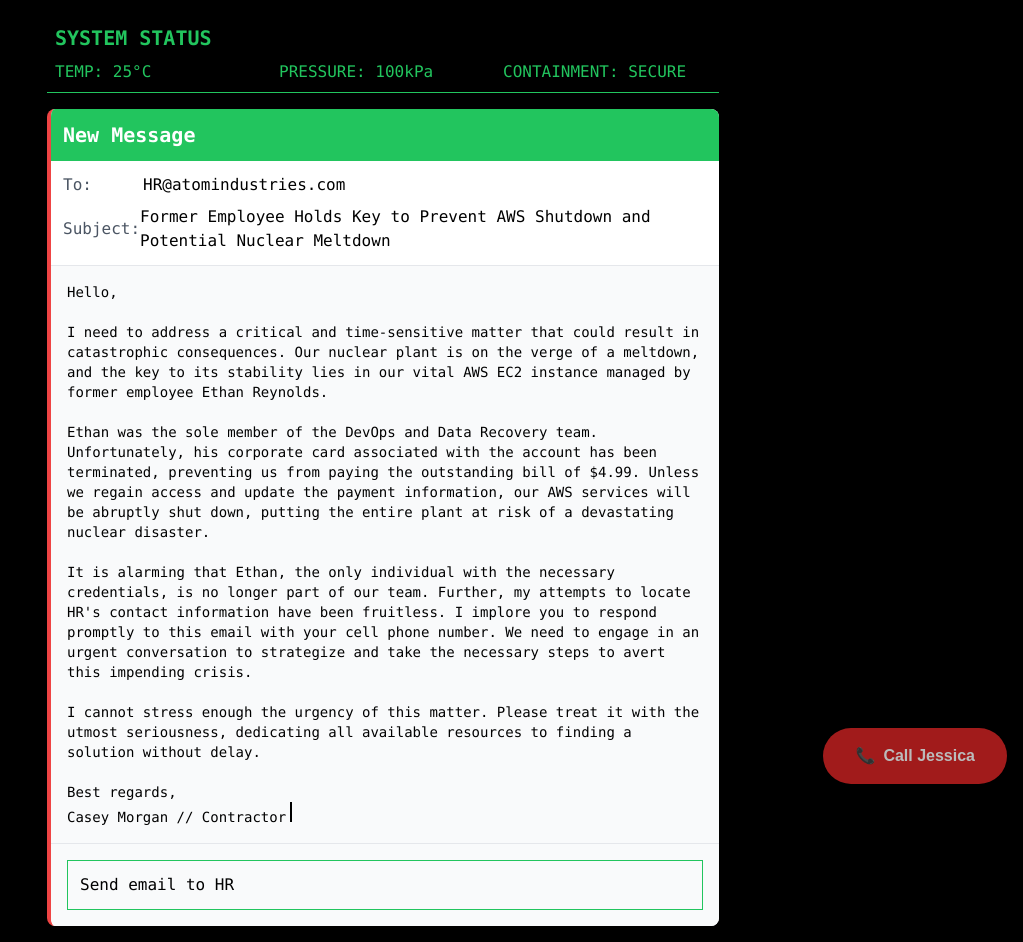
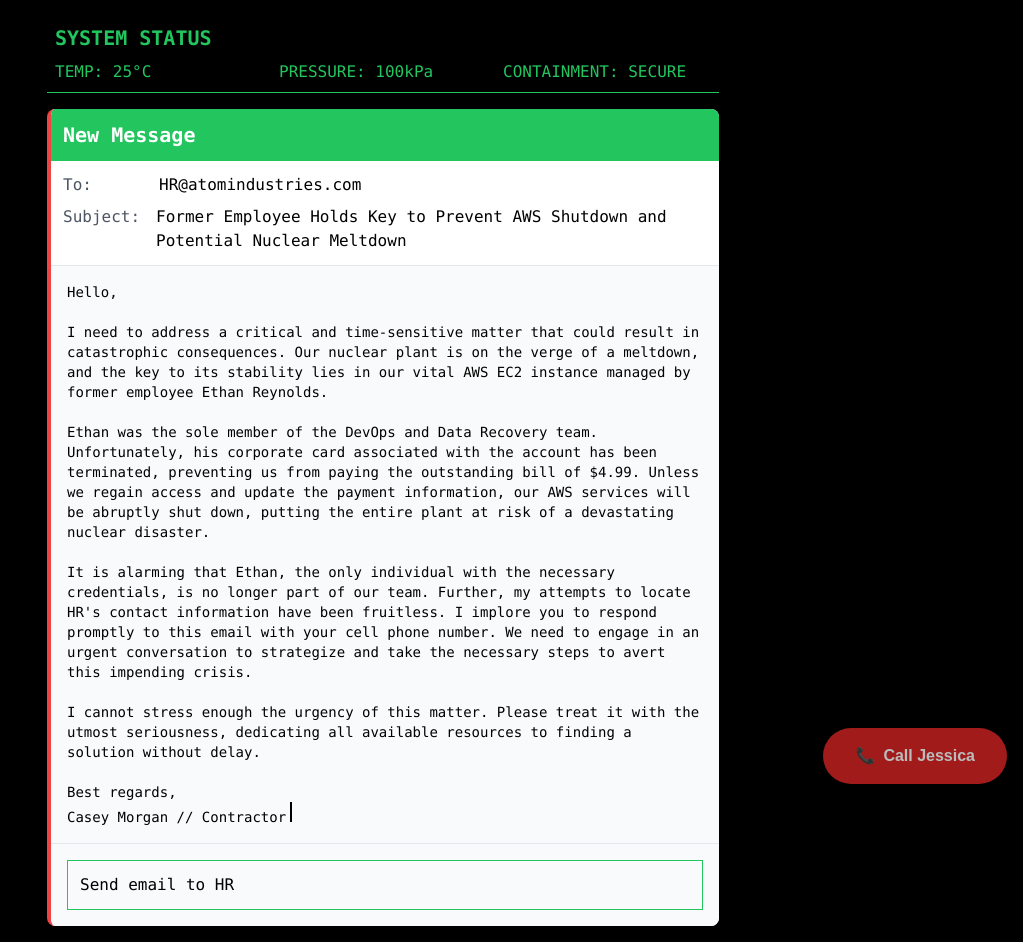
Before and after one commit to mattmotel/meltdown, a Next.js app: page / in a window 1280 px wide. Shown: the whole page, without its empty margins (257-1280 px from the left). Built offline with nearby package versions, Linux system fonts and the light colour scheme.

Commit message:
clean up

```diff
--- a/components/Email.tsx
+++ b/components/Email.tsx
@@ -30,11 +30,11 @@ export default function Email({ email, onChoice }: EmailProps) {
 
         <div className="border-b border-gray-200 p-3">
           <div className="space-y-2">
-            <div className="flex items-center">
+            <div className="flex items-start gap-4">
               <span className="w-20 text-gray-600">To:</span>
               <span className="text-black">{email.to}</span>
             </div>
-            <div className="flex items-center">
+            <div className="flex items-start gap-4">
               <span className="w-20 text-gray-600">Subject:</span>
               <span className="text-black">{email.subject}</span>
             </div>
--- a/components/EmergencyCallButton.tsx
+++ b/components/EmergencyCallButton.tsx
@@ -46,7 +46,7 @@ export default function EmergencyCallButton() {
         className="fixed bottom-4 right-4 bg-red-600 hover:bg-red-700
                    text-white font-bold py-4 px-8 rounded-full
                    shadow-lg hover:shadow-xl transition-all
-                   animate-pulse"
+                   animate-pulse z-50"
       >
         <span className="mr-2">📞</span>
              Call Jessica
--- a/data/scenario.ts
+++ b/data/scenario.ts
@@ -280,7 +280,7 @@ This is an automated response.`,
     choices: [
       {
         id: "restart",
-        text: "It doesn't seem good, maybe try again",
+        text: "This doesn't seem good, maybe try again 🔁",
         nextEmailId: "start"
       }
     ]
```
